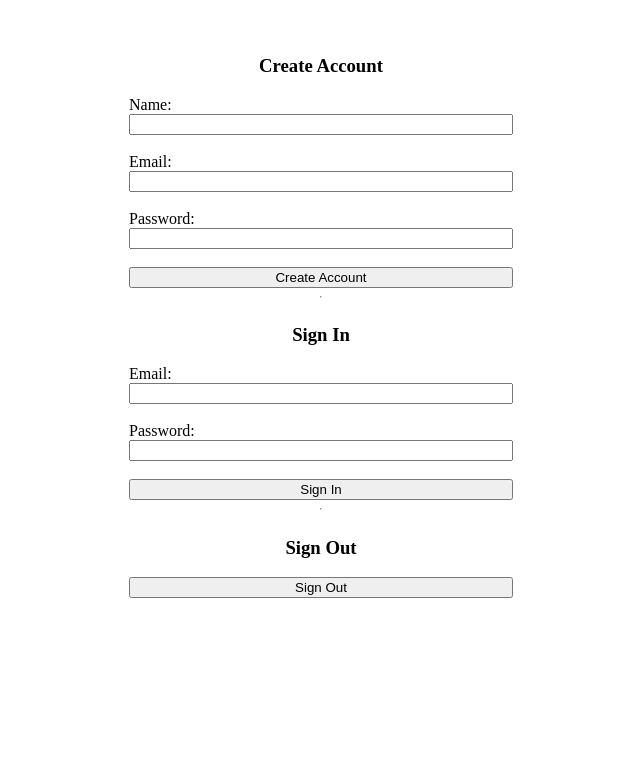
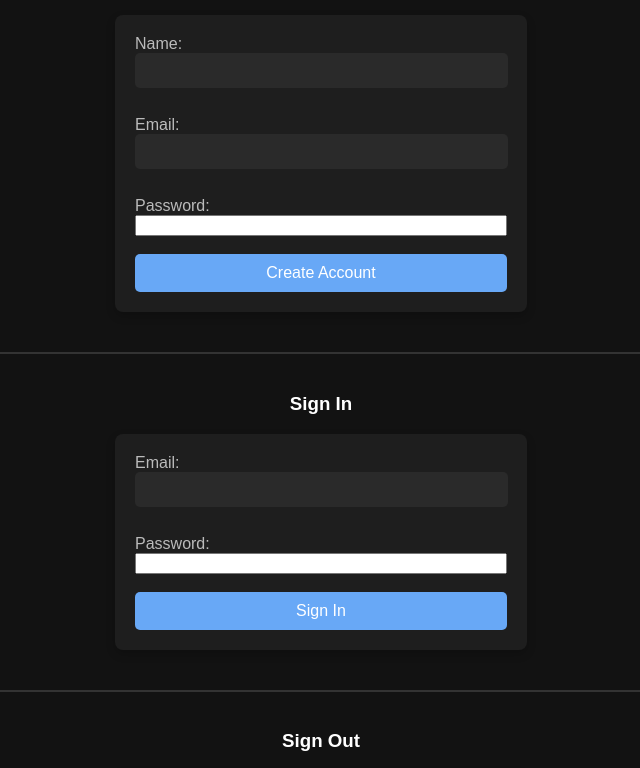
Before and after one commit to caalvarez2/Event-Manager, a website built with webpack: page dist/login.html in a window 1280 px wide. Shown: the part 144-912 px from the top of the page, without its empty margins (319-959 px from the left). Before the commit the page ends 800 px from the top, so only its background shows below. Built offline with nearby package versions, Linux system fonts and the light colour scheme; some packages are replaced by stand-ins of ours.

Commit message:
Added style to login page.

```diff
--- a/dist/login.html
+++ b/dist/login.html
@@ -41,28 +41,65 @@
 </html>
 <style>
     body {
+        background-color: #121212;
+        color: #e0e0e0;
+        font-family: Arial, sans-serif;
         display: flex;
         flex-direction: column;
         align-items: center;
         justify-content: center;
         min-height: 100vh;
         margin: 0;
+        padding: 20px;
     }
-    h1 {
-        text-align: center;
-        margin-bottom: 5%;
+
+    h1, h3 {
+        color: #ffffff;
     }
-    #createAccount{
-        display: flex;
-        flex-direction: column;
-        width: 30%;
+
+    form {
+        background-color: #1e1e1e;
+        padding: 20px;
+        border-radius: 8px;
+        box-shadow: 0 4px 10px rgba(0, 0, 0, 0.2);
+        margin-bottom: 20px;
     }
-    #signIn{
-        display: flex;
-        flex-direction: column;
-        width: 30%;
+
+    label {
+        color: #bbbbbb;
     }
-    #signOut{
+
+    input[type="text"], input[type="date"], input[type="time"], select {
+        background-color: #2a2a2a;
+        color: #ffffff;
+        border: none;
+        padding: 10px;
+        margin-bottom: 10px;
+        border-radius: 5px;
+        width: 95%;
+    }
+    input[type="submit"], button {
+        background-color: rgb(104, 168, 246);
+        color: #ffffff;
+        border: none;
+        padding: 10px;
+        border-radius: 5px;
+        cursor: pointer;
+        width: 100%;
+        font-size: 16px;
+    }
+
+    input[type="submit"]:hover, button:hover {
+        background-color: rgb(104, 168, 246);
+    }
+
+    hr {
+        border: 1px solid #333333;
+        width: 80%;
+        margin: 20px 0;
+    }
+
+    #signOut, #signIn, #createAccount{
         display: flex;
         flex-direction: column;
         width: 30%;
```
